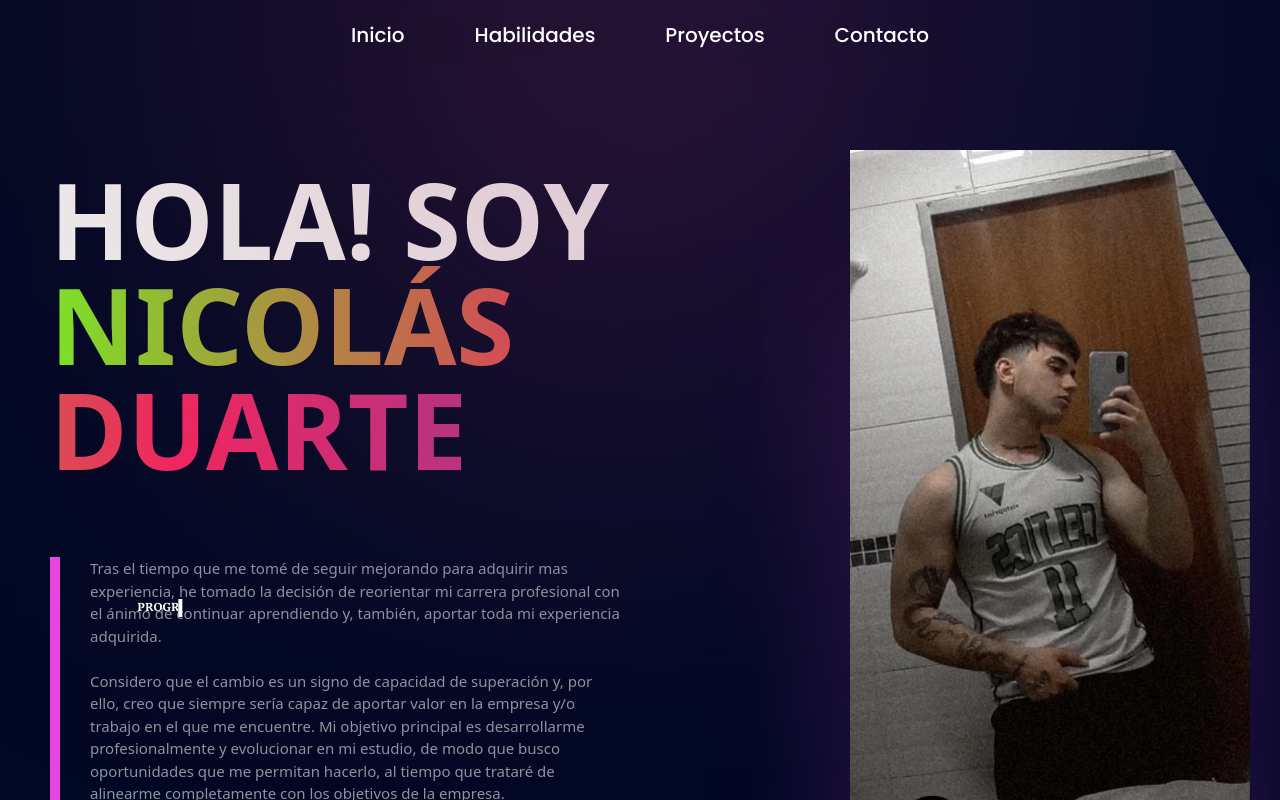
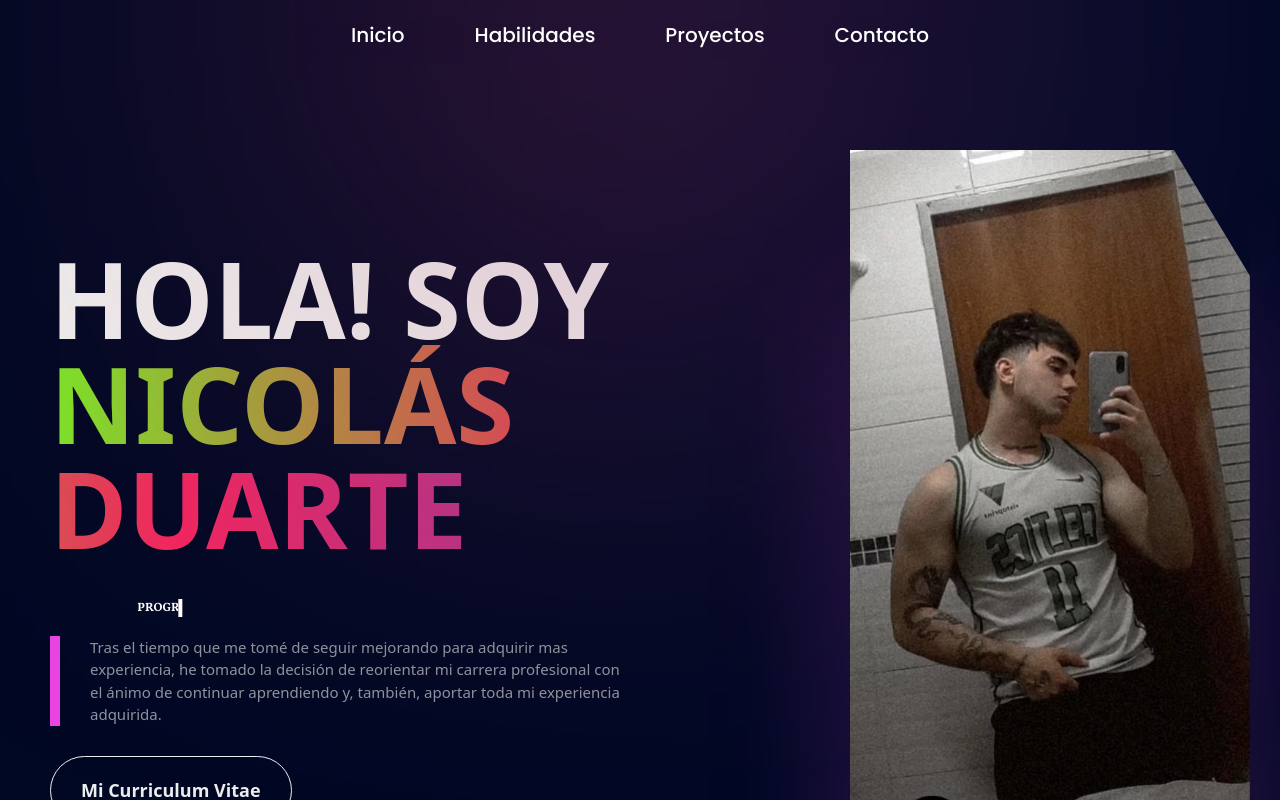
Before and after one commit to Nicollorente/my-portfolio-nicolas-duarte, a React (Vite) app: page / in a window 1280 px wide. Shown: the top 800 px of the page. Built offline with nearby package versions, Linux system fonts and the light colour scheme; a web font is replaced by a local one.

Commit message:
eliminacion de texto en inicio

```diff
--- a/src/Components/Inicio.jsx
+++ b/src/Components/Inicio.jsx
@@ -17,13 +17,6 @@ const Inicio = () => {
           experiencia, he tomado la decisión de reorientar mi carrera
           profesional con el ánimo de continuar aprendiendo y, también, aportar
           toda mi experiencia adquirida.
-          <br /> <br />
-          Considero que el cambio es un signo de capacidad de superación y, por
-          ello, creo que siempre sería capaz de aportar valor en la empresa y/o
-          trabajo en el que me encuentre. Mi objetivo principal es desarrollarme
-          profesionalmente y evolucionar en mi estudio, de modo que busco
-          oportunidades que me permitan hacerlo, al tiempo que trataré de
-          alinearme completamente con los objetivos de la empresa.
         </div>
         <a className="cv" href="/CV Nicolás Iñaki Duarte Front-End.pdf"  target="_blank" rel="noopener noreferrer">Mi Curriculum Vitae</a>
       </div>
```
